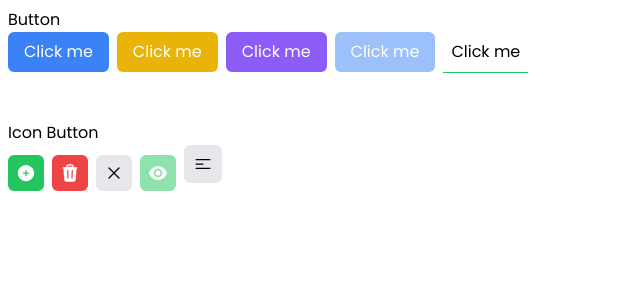
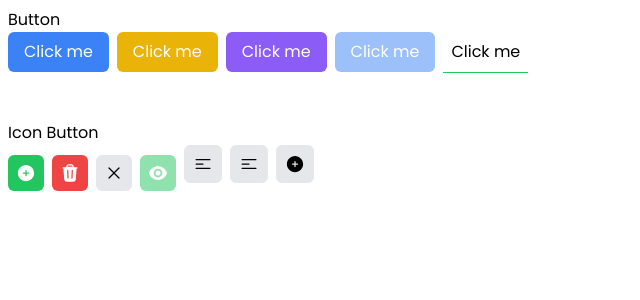
Before and after one commit to stefanBid/health-fit-360, a Vue app: page / in a window 1280 px wide. Shown: the top 300 px of the page, without its empty margins (0-640 px from the left). Built offline with nearby package versions, Linux system fonts and the light colour scheme.

Commit message:
fix hf components

```diff
--- a/src/App.vue
+++ b/src/App.vue
@@ -5,6 +5,10 @@
   XMarkIcon,
   PlusCircleIcon,
 } from '@heroicons/vue/24/solid';
+
+const test = (option: string) => {
+  console.log(option);
+};
 </script>
 
 <template>
@@ -12,47 +16,53 @@
     <div class="p-2">
       <h1>Button</h1>
       <div class="space-x-2">
-        <hf-button>Click me</hf-button>
+        <hf-button id="btn-1">Click me</hf-button>
         <hf-button color="yellow">Click me</hf-button>
         <hf-button color="violet">Click me</hf-button>
         <hf-button disabled>Click me</hf-button>
-        <hf-button
-          noStyle
-          class="p-2 border-b border-b-green-500 hover:scale-x-75"
-          >Click me</hf-button
-        >
+        <hf-button noStyle class="p-2 border-b border-b-green-500 hover:scale-x-75">Click me</hf-button>
       </div>
     </div>
     <div class="p-2">
       <h1>Icon Button</h1>
       <div class="space-x-2">
-        <hf-icon-button
-          color="green"
-          :icon="PlusCircleIcon"
-        />
-        <hf-icon-button
-          color="red"
-          :icon="TrashIcon"
-        />
-        <hf-icon-button
-          color="gray"
-          :icon="XMarkIcon"
-          class="hover:rotate-180"
-        />
+        <hf-icon-button color="green" :icon="PlusCircleIcon" />
+        <hf-icon-button color="red" :icon="TrashIcon" />
+        <hf-icon-button color="gray" :icon="XMarkIcon" class="hover:rotate-180" />
         <hf-icon-button disabled />
-        <hf-dropdown-menu :content-data="[1, 2, 3, 4, 5, 6]">
-          <template #default="{ data }">
+        <hf-dropdown-menu>
           <div class="flex flex-col gap-y-2">
-              <div
-                v-for="item in data"
-                :key="item"
-                class="p-2 bg-gray-500 rounded-md"
-              >
+            <div v-for="item in 5" :key="item" class="p-2 bg-gray-500 rounded-md">
               {{ item }}
             </div>
           </div>
-          </template>
         </hf-dropdown-menu>
+        <HfDropdownMenu :options="[{
+          optionKey: '1',
+          optionLabel: 'Option 1',
+          icon: PlusCircleIcon,
+        }, {
+          optionKey: '2',
+          optionLabel: 'Option 2',
+          icon: TrashIcon,
+        }, {
+          optionKey: '3',
+          optionLabel: 'Option 3',
+          icon: XMarkIcon,
+        }]" />
+        <HfDropdownMenu :menuIcon="PlusCircleIcon" :options="[{
+          optionKey: '1',
+          optionLabel: 'Option 1',
+          icon: PlusCircleIcon,
+        }, {
+          optionKey: '2',
+          optionLabel: 'Option 2',
+          icon: TrashIcon,
+        }, {
+          optionKey: '3',
+          optionLabel: 'Option 3',
+          icon: XMarkIcon,
+        }]" :onSendOption="option => test(option)" />
       </div>
     </div>
   </div>
--- a/src/components/atoms/hf-button/HfButton.vue
+++ b/src/components/atoms/hf-button/HfButton.vue
@@ -1,8 +1,6 @@
 <script setup lang="ts">
 import type { ColorVariantExtra } from '@/types/global.types';
-  import { generateId } from '@/utils';
 
-  defineOptions({ inheritAttrs: false });
 
 interface HfButtonProps {
   type?: 'button' | 'submit' | 'reset';
@@ -20,29 +18,24 @@
 </script>
 
 <template>
-  <button
-    :id="($attrs.id as string) || `${generateId()}-button`"
-    :type="props.type"
-    class="text-base transition-all duration-200 ease-in-out sm:text-sm xs:text-sm"
-    :class="[
-      ($attrs.class as string) || '',
+  <button v-bind="$attrs" :type="props.type"
+    class="text-base transition-all duration-200 ease-in-out outline-none sm:text-sm xs:text-sm " :class="[
       {
-        'inline-flex items-center justify-center px-4 py-2 transition-all duration-200 ease-in-out rounded-md outline-none w-fit gap-x-1  focus:ring-2 focus:ring-offset-2 focus:ring-offset-inherit':
+        'inline-flex items-center justify-center px-4 py-2 transition-all duration-200 ease-in-out rounded-md w-fit gap-x-1':
           !props.noStyle,
       },
       {
-        'bg-blue-500 hover:bg-blue-600 ring-blue-600 text-white ':
+        'bg-blue-500 hover:bg-blue-600 active:bg-blue-700  text-white ':
           props.color === 'blue' && !props.noStyle,
-        'bg-yellow-500 hover:bg-yellow-600 ring-yellow-600 text-white':
+        'bg-yellow-500 hover:bg-yellow-600 active:bg-yellow-700   text-white':
           props.color === 'yellow' && !props.noStyle,
-        'bg-violet-500 hover:bg-violet-600 ring-violet-600 text-white':
+        'bg-violet-500 hover:bg-violet-600 active:bg-violet-700  text-white':
           props.color === 'violet' && !props.noStyle,
       },
       props.disabled
         ? 'cursor-not-allowed pointer-events-none opacity-50'
         : 'cursor-pointer opacity-100',
-    ]"
-  >
+    ]">
     <slot />
   </button>
 </template>
--- a/src/components/atoms/hf-icon-button/HfIconButton.vue
+++ b/src/components/atoms/hf-icon-button/HfIconButton.vue
@@ -1,6 +1,5 @@
 <script setup lang="ts">
 import type { ColorVariantSettings } from '@/types/global.types';
-  import { generateId } from '@/utils';
 import type { FunctionalComponent } from 'vue';
 import { EyeIcon } from '@heroicons/vue/24/solid';
 
@@ -11,7 +10,6 @@
   icon?: FunctionalComponent;
   disabled?: boolean;
   noStyle?: boolean;
-    onClick?: () => void;
 }
 
 const props = withDefaults(defineProps<HfIconButtonProps>(), {
@@ -23,32 +21,24 @@
 </script>
 
 <template>
-  <button
-    :id="($attrs.id as string) || `${generateId()}-button`"
-    class="text-base transition-all duration-200 ease-in-out shrink-0"
-    :class="[
-      ($attrs.class as string) || '',
+  <button v-bind="$attrs" class="text-base transition-all duration-200 ease-in-out outline-none shrink-0" :class="[
     {
-        'p-2 rounded-md outline-none w-fit focus:ring-2 focus:ring-offset-2 focus:ring-offset-inherit ':
+      'p-2 rounded-md w-fit':
         !props.noStyle,
     },
     {
-        'bg-red-500 hover:bg-red-600 ring-red-600  text-white ':
+      'bg-red-500 hover:bg-red-600 active:bg-red-700  text-white ':
         props.color === 'red' && !props.noStyle,
-        'bg-green-500 hover:bg-green-600 ring-green-600 text-white':
+      'bg-green-500 hover:bg-green-600 active:bg-green-700 text-white':
         props.color === 'green' && !props.noStyle,
-        'bg-gray-200 hover:bg-gray-300 ring-gray-300 text-black':
+      'bg-gray-200 hover:bg-gray-300 active:bg-gray-400 text-black':
         props.color === 'gray' && !props.noStyle,
     },
     props.disabled
       ? 'cursor-not-allowed pointer-events-none opacity-50'
       : 'cursor-pointer opacity-100',
-    ]"
-    @click="props.onClick"
-  >
-    <component
-      :is="props.icon || EyeIcon"
-      class="w-5 h-5 sm:w-4 sm:h-4 xs:w-4 xs:h-4 shrink-0"
-    />
+  ]">
+    <component :is="props.icon || EyeIcon"
+      class="w-5 h-5 transition-all duration-200 ease-in-out sm:w-4 sm:h-4 xs:w-4 xs:h-4 shrink-0" />
   </button>
 </template>
--- a/src/components/molecules/hf-dropdown-menu/HfDropdownMenu.vue
+++ b/src/components/molecules/hf-dropdown-menu/HfDropdownMenu.vue
@@ -4,10 +4,19 @@
 import { vOnClickOutside } from '@vueuse/components';
 import { HfIconButton } from '@/components';
 import { Bars3CenterLeftIcon } from '@heroicons/vue/24/solid';
+import { computed, type FunctionalComponent } from 'vue';
+
+interface MenuOption {
+  optionKey: string;
+  optionLabel: string;
+  icon: FunctionalComponent
+}
 
 interface HfDropdownMenuProps {
-    contentData?: any;
+  options?: MenuOption[];
+  menuIcon?: FunctionalComponent;
   disabled?: boolean;
+  onSendOption?: (option: string) => void;
 }
 
 const props = withDefaults(defineProps<HfDropdownMenuProps>(), {
@@ -20,52 +29,53 @@
 
 const transition = getTransition('scaleAndFade');
 
+const getMenuIcon = computed(() => props.menuIcon || Bars3CenterLeftIcon);
+
 const handleClick = () => {
-    console.log('click');
   if (isOpen.value) {
     changeToolTipVisibility('close');
     return;
   }
   changeToolTipVisibility('open');
 };
+
+const handleClickOption = (option: string) => {
+  if (props.onSendOption) {
+    props.onSendOption(option);
+  }
+  changeToolTipVisibility('close');
+};
 </script>
 
 <template>
-  <div
-    ref="anchor"
-    class="inline-flex items-center w-fit"
-    aria-describedby="tooltip"
-  >
-    <hf-icon-button
-      :icon="Bars3CenterLeftIcon"
-      :on-click="handleClick"
-      no-style
-      :disabled="props.disabled"
-      class="p-2 text-black bg-gray-200 border rounded-md active:scale-95"
-      type="button"
-    />
+  <div class="inline-block w-fit">
+    <div ref="anchor" class="inline-flex items-center w-fit" aria-describedby="tooltip">
+      <hf-icon-button :icon="getMenuIcon" @click="handleClick" no-style :disabled="props.disabled"
+        class="p-2 text-black bg-gray-200 border rounded-md active:scale-95" type="button" />
     </div>
     <teleport to="body">
-    <transition
-      :enter-active-class="transition.enterActiveClass"
-      :enter-from-class="transition.enterFromClass"
-      :enter-to-class="transition.enterToClass"
-      :leave-active-class="transition.leaveActiveClass"
-      :leave-from-class="transition.leaveFromClass"
-      :leave-to-class="transition.leaveToClass"
-    >
-      <div
-        v-if="isOpen"
-        ref="popper"
-        v-on-click-outside="[
+      <transition :enter-active-class="transition.enterActiveClass" :enter-from-class="transition.enterFromClass"
+        :enter-to-class="transition.enterToClass" :leave-active-class="transition.leaveActiveClass"
+        :leave-from-class="transition.leaveFromClass" :leave-to-class="transition.leaveToClass">
+        <div v-if="isOpen" ref="popper" v-on-click-outside="[
           () => changeToolTipVisibility('close'),
           { ignore: [anchor] },
-        ]"
-        :style="popperStyle"
-        class="absolute z-50 flex flex-col w-40 p-2 text-white border border-gray-300 rounded-md shadow-lg"
-      >
-        <slot :data="props.contentData" />
+        ]" :style="popperStyle"
+          class="absolute z-50 flex flex-col w-40 p-1 text-white border border-gray-300 rounded-md shadow-lg">
+
+          <slot v-if="!props.options" />
+          <div v-else class="flex flex-col w-full gap-y-1.5">
+            <div v-for="option in props.options" :key="option.optionKey"
+              class="flex items-center p-2 text-black rounded-md gap-x-1.5 hover:cursor-pointer hover:bg-slate-100 "
+              @click="handleClickOption(option.optionKey)">
+              <component :is="option.icon"
+                class="w-5 h-5 transition-all duration-200 ease-in-out sm:w-4 sm:h-4 xs:w-4 xs:h-4 shrink-0" />
+              <span class="flex-1 text-sm truncate transition-all ease-in-out sm:text-xs xs:text-xs dutarion-200">{{
+                option.optionLabel }} </span>
+            </div>
+          </div>
         </div>
       </transition>
     </teleport>
+  </div>
 </template>
```
Lines whose indentation alone changed are shown as unchanged.
